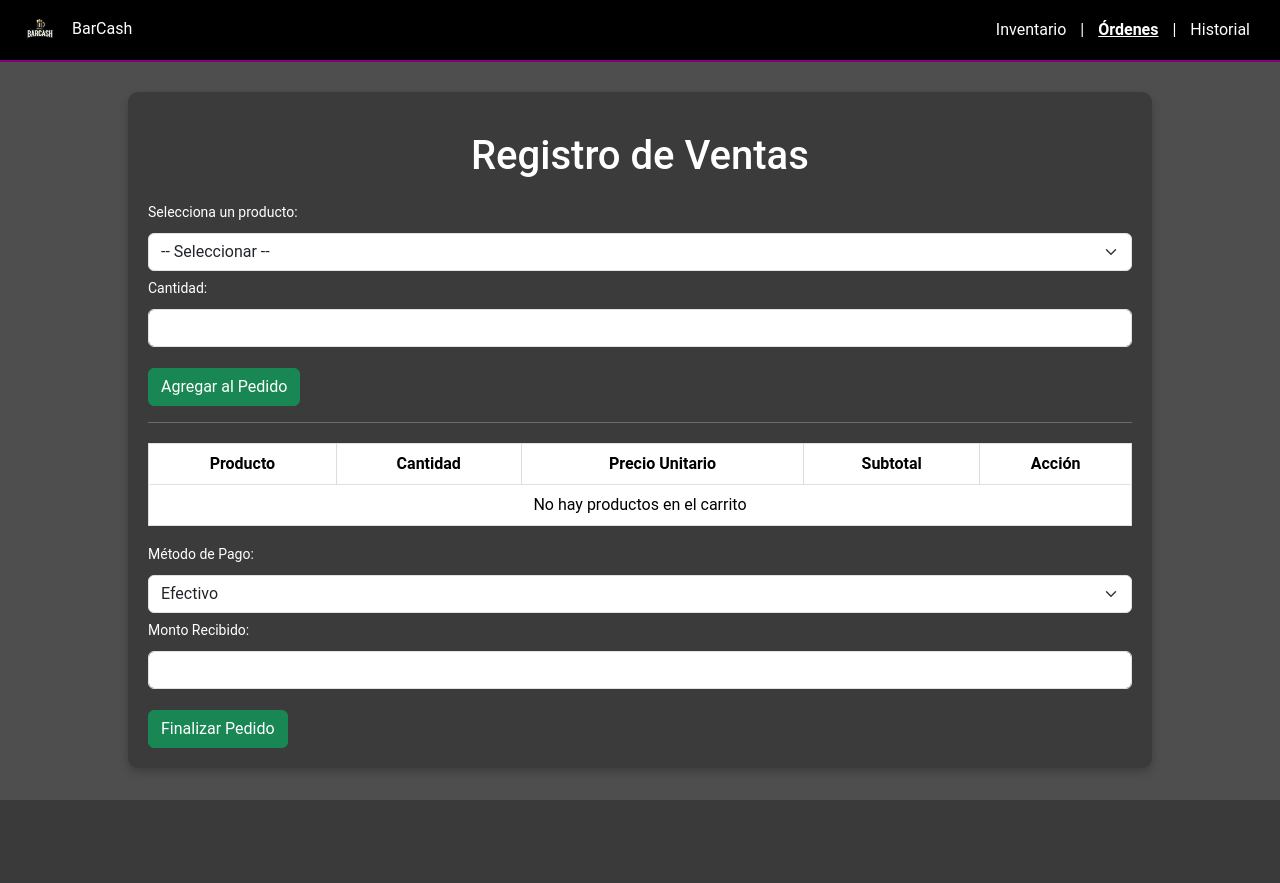
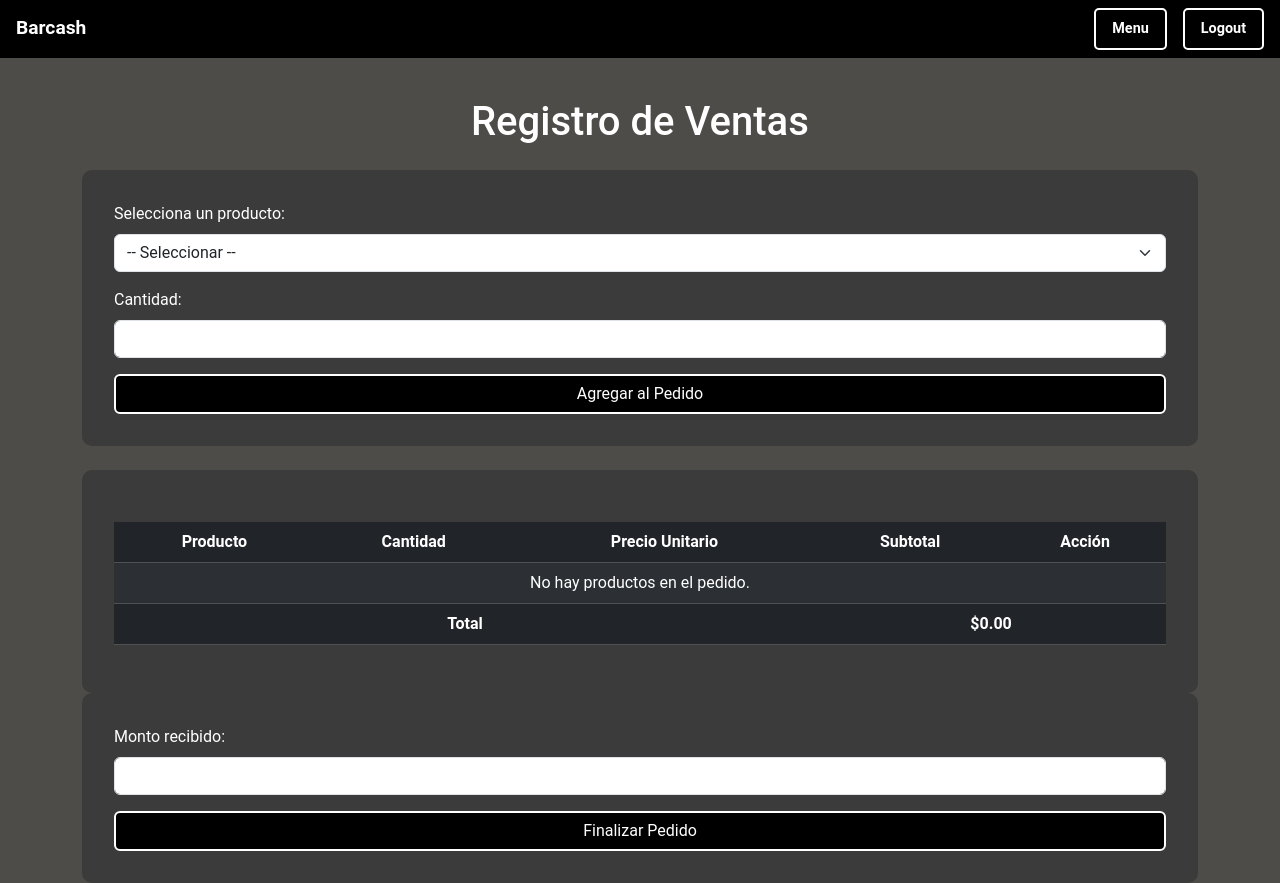
Before and after one commit to louisy03/BarCash, a PHP site: page /orders.php in a window 1280 px wide. Before the commit the page ends 800 px from the top, so only its background shows below. Run offline with PHP 8.4, Linux system fonts and the light colour scheme; tables that the repository leaves empty hold one stand-in row (values such as "Sample post").

Commit message:
Correccion de UI y codigo
Falta corregir error de cambio al tener multiples tipos de productos, ya que da mal el cambio

```diff
--- a/orders.php
+++ b/orders.php
@@ -2,11 +2,96 @@
 session_start();
 include 'db/connection.php';
 
+// Fetch all products
 $query = "SELECT * FROM producto";
 $result = $conection->query($query);
 
+// Initialize total
 $total = 0;
+
+// Handle "Agregar al Pedido" form submission
+if (isset($_POST['agregar'])) {
+    $idProducto = $_POST['producto'];
+    $cantidad = $_POST['cantidad'];
+
+    // Check if the product is already in the cart
+    $exists = false;
+    foreach ($_SESSION['carrito'] as &$item) {
+        if ($item['id'] == $idProducto) {
+            $item['cantidad'] += $cantidad;
+            $exists = true;
+            break;
+        }
+    }
+
+    // If the product is not in the cart, add it
+    if (!$exists) {
+        $query = "SELECT * FROM producto WHERE ID_Producto = $idProducto";
+        $producto = $conection->query($query)->fetch_assoc();
+        if ($producto) {
+            $_SESSION['carrito'][] = [
+                'id' => $producto['ID_Producto'],
+                'nombre' => $producto['Nombre'],
+                'precio' => $producto['Precio'],
+                'cantidad' => $cantidad
+            ];
+        }
+    }
+}
+
+// Handle "Eliminar" button form submission
+if (isset($_POST['eliminar'])) {
+    $indice = $_POST['indice'];
+    if (isset($_SESSION['carrito'][$indice])) {
+        unset($_SESSION['carrito'][$indice]);
+        $_SESSION['carrito'] = array_values($_SESSION['carrito']); // Reindex the array
+    }
+    header('Location: orders.php');
+    exit();
+}
+
+// Handle "Calcular Cambio" and "Submit Order"
+$cambio = null;
+if (isset($_POST['submit_order'])) {
+    $recibido = $_POST['recibido'];
+
+    foreach ($_SESSION['carrito'] as $item) {
+        $total += $item['precio'] * $item['cantidad'];
+    }
+
+    if ($recibido < $total) {
+        $error = "El monto recibido no puede ser menor al total.";
+    } else {
+        $cambio = $recibido - $total;
+
+        if (empty($_SESSION['carrito'])) {
+            $error = "No hay productos en el pedido.";
+        } else {
+            $idAdministrador = 1; // Replace with the actual logged-in administrator ID
+            $fecha = date('Y-m-d');
+
+            // Insert into `pedido`
+            $query = "INSERT INTO pedido (ID_Administrador, Fecha, Metodo_Pago, Total, Recibido, Cambio)
+                      VALUES ($idAdministrador, '$fecha', 'Efectivo', $total, $recibido, $cambio)";
+            $conection->query($query);
+
+            $idPedido = $conection->insert_id;
+
+            // Insert into `detalle_pedido`
+            foreach ($_SESSION['carrito'] as $item) {
+                $query = "INSERT INTO detalle_pedido (ID_Pedido, ID_Producto, Cantidad)
+                          VALUES ($idPedido, {$item['id']}, {$item['cantidad']})";
+                $conection->query($query);
+            }
+
+            // Clear the cart
+            $_SESSION['carrito'] = [];
+            $success = "Pedido registrado correctamente. Cambio: $$cambio.";
+        }
+    }
+}
 ?>
+
 <!DOCTYPE html>
 <html lang="es">
 <head>
@@ -16,135 +101,119 @@
     <link href="https://cdn.jsdelivr.net/npm/bootstrap@5.3.1/dist/css/bootstrap.min.css" rel="stylesheet">
     <style>
         body {
-            font-family: 'Roboto', sans-serif;
-            background-color: #4e4e4e;
-            color: #ffffff;
+            background-color: rgba(77, 76, 72, 255);
+            color: white;
             margin: 0;
             padding: 0;
+            font-family: 'Roboto', sans-serif;
         }
-        h1 {
-            text-align: center;
-            margin: 20px 0;
+        .top-bar {
+            background-color: black;
             color: white;
+            display: flex;
+            align-items: center;
+            justify-content: space-between;
+            padding: 0.5rem 1rem;
+        }
+        .top-bar .logo {
+            font-size: 1.2rem;
+            font-weight: bold;
+        }
+        .top-bar .menu-buttons {
+            display: flex;
+            gap: 1rem;
+        }
+        .top-bar button {
+            background-color: black;
+            color: white;
+            border: 2px solid white;
+            padding: 0.5rem 1rem;
+            font-size: 0.9rem;
+            font-weight: bold;
+            border-radius: 5px;
+            cursor: pointer;
+        }
+        .top-bar button:hover {
+            background-color: white;
+            color: black;
         }
         .container {
-            width: 80%;
-            margin: 30px auto;
+            margin-top: 40px;
+        }
+        .form-box {
             background-color: rgba(58, 59, 58, 1);
+            padding: 2rem;
             border-radius: 10px;
-            padding: 20px;
-            box-shadow: 0 4px 8px rgba(0, 0, 0, 0.2);
-        }
-        label {
-            font-size: 14px;
-            color: white;
-            margin-bottom: 5px;
-        }
-        select, input {
-            padding: 10px;
-            margin: 5px 0;
-            border: 1px solid #ccc;
-            border-radius: 4px;
-            background-color: #fff;
-            color: #000;
-        }
-        button {
-            padding: 10px 15px;
-            background-color: #3498db;
-            color: white;
-            border: none;
-            border-radius: 4px;
-            cursor: pointer;
-            transition: background-color 0.3s;
-        }
-        button:hover {
-            background-color: #2980b9;
         }
         table {
             width: 100%;
+            margin: 20px auto;
+            text-align: center;
             border-collapse: collapse;
-            margin-top: 20px;
         }
-        th, td {
-            border: 1px solid #ddd;
-            padding: 12px;
-            text-align: center;
+        table th, table td {
+            padding: 10px;
         }
-        th {
-            background-color: #3498db;
+        table th {
+            background-color: #444;
             color: white;
         }
-        tr:nth-child(even) {
-            background-color: #f9f9f9;
+        table {
+            background-color: #222;
+            color: white;
         }
-        .footer {
+        .btn-primary, .btn-submit {
+            background-color: black;
+            color: white;
+            border: 2px solid white;
+        }
+        .btn-primary:hover, .btn-submit:hover {
+            background-color: white;
+            color: black;
+        }
+        .centered {
+            margin: 0 auto;
+        }
+        .total-row {
+            background-color: #333;
+            color: white;
             font-weight: bold;
-            font-size: 18px;
-            text-align: right;
-        }
-        .navbar {
-            background-color: black;
-            padding: 10px 20px;
-            display: flex;
-            align-items: center;
-            justify-content: space-between;
-            border-bottom: 2px solid purple;
-        }
-        .navbar img {
-            height: 40px;
-        }
-        .navbar a {
-            color: white;
-            text-decoration: none;
-            margin: 0 10px;
-        }
-        .navbar a.active {
-            font-weight: bold;
-            text-decoration: underline;
         }
     </style>
 </head>
 <body>
-    <!-- Navbar -->
-    <nav class="navbar">
-        <!-- Logo a la izquierda -->
-        <div>
-            <img src="assets/images/logo.png" alt="Logo">
-            <span class="text-white ms-2">BarCash</span>
+    <div class="top-bar">
+        <div class="logo">Barcash</div>
+        <div class="menu-buttons">
+            <button onclick="location.href='dashboard.php'">Menu</button>
+            <button onclick="location.href='logout.php'">Logout</button>
+        </div>
     </div>
 
-        <!-- Opciones del menú -->
-        <div>
-            <a href="inventory.php">Inventario</a> |
-            <a href="orders.php" class="active">Órdenes</a> |
-            <a href="records.php">Historial</a>
-        </div>
-    </nav>
+    <div class="container">
+        <h1 class="text-center mb-4">Registro de Ventas</h1>
 
-    <div class="container">
-        <h1>Registro de Ventas</h1>
-        <form method="POST" action="orders.php">
-            <div>
-                <label for="producto">Selecciona un producto:</label>
+        <!-- Add to Order Form -->
+        <form method="POST" class="form-box mb-4">
+            <div class="mb-3">
+                <label for="producto" class="form-label">Selecciona un producto:</label>
                 <select name="producto" id="producto" class="form-select" required>
                     <option value="">-- Seleccionar --</option>
-                    <?php while ($row = $result->fetch_assoc()) { ?>
-                        <option value="<?= $row['ID_Producto'] ?>">
-                            <?= $row['Nombre'] ?> - $<?= number_format($row['Precio'], 2) ?>
-                        </option>
-                    <?php } ?>
+                    <?php while ($row = $result->fetch_assoc()): ?>
+                        <option value="<?= $row['ID_Producto'] ?>"><?= $row['Nombre'] ?> - $<?= number_format($row['Precio'], 2) ?></option>
+                    <?php endwhile; ?>
                 </select>
             </div>
-            <div>
-                <label for="cantidad">Cantidad:</label>
+            <div class="mb-3">
+                <label for="cantidad" class="form-label">Cantidad:</label>
                 <input type="number" name="cantidad" id="cantidad" class="form-control" min="1" required>
             </div>
-            <div>
-                <button type="submit" name="agregar" class="btn btn-success mt-3">Agregar al Pedido</button>
-            </div>
+            <button type="submit" name="agregar" class="btn btn-primary w-100">Agregar al Pedido</button>
         </form>
-        <hr>
-        <table class="table table-bordered">
+
+        <!-- Sales Table -->
+        <div class="form-box centered">
+            <table class="table table-dark table-striped">
                 <thead>
                     <tr>
                         <th>Producto</th>
@@ -155,114 +224,55 @@
                     </tr>
                 </thead>
                 <tbody>
-                <?php
-                if (!isset($_SESSION['carrito'])) {
-                    $_SESSION['carrito'] = [];
-                }
-                if (isset($_POST['agregar'])) {
-                    $idProducto = $_POST['producto'];
-                    $cantidad = $_POST['cantidad'];
-
-                    $existe = false;
-                    foreach ($_SESSION['carrito'] as &$item) {
-                        if ($item['id'] == $idProducto) {
-                            $item['cantidad'] += $cantidad;
-                            $existe = true;
-                            break;
-                        }
-                    }
-                    if (!$existe) {
-                        $query = "SELECT * FROM producto WHERE ID_Producto = $idProducto";
-                        $producto = $conection->query($query)->fetch_assoc();
-                        $_SESSION['carrito'][] = [
-                            'id' => $producto['ID_Producto'],
-                            'nombre' => $producto['Nombre'],
-                            'precio' => $producto['Precio'],
-                            'cantidad' => $cantidad
-                        ];
-                    }
-                }
-                if (!empty($_SESSION['carrito'])) {
-                    foreach ($_SESSION['carrito'] as $index => $item) {
-                        $subtotal = $item['precio'] * $item['cantidad'];
-                        $total += $subtotal;
-                        echo "<tr>
-                            <td>{$item['nombre']}</td>
-                            <td>{$item['cantidad']}</td>
-                            <td>$" . number_format($item['precio'], 2) . "</td>
-                            <td>$" . number_format($subtotal, 2) . "</td>
+                    <?php if (!empty($_SESSION['carrito'])): ?>
+                        <?php foreach ($_SESSION['carrito'] as $index => $item): ?>
+                            <?php $subtotal = $item['precio'] * $item['cantidad']; ?>
+                            <?php $total += $subtotal; ?>
+                            <tr>
+                                <td><?= $item['nombre'] ?></td>
+                                <td><?= $item['cantidad'] ?></td>
+                                <td>$<?= number_format($item['precio'], 2) ?></td>
+                                <td>$<?= number_format($subtotal, 2) ?></td>
                                 <td>
-                                <form method='POST' action='orders.php'>
-                                    <input type='hidden' name='indice' value='{$index}'>
-                                    <button type='submit' name='eliminar' class='btn btn-danger'>Eliminar</button>
+                                    <form method="POST">
+                                        <input type="hidden" name="indice" value="<?= $index ?>">
+                                        <button type="submit" name="eliminar" class="btn btn-danger btn-sm">Eliminar</button>
                                     </form>
                                 </td>
-                        </tr>";
-                    }
-                } else {
-                    echo "<tr><td colspan='5'>No hay productos en el carrito</td></tr>";
-                }
-                ?>
+                            </tr>
+                        <?php endforeach; ?>
+                    <?php else: ?>
+                        <tr>
+                            <td colspan="5">No hay productos en el pedido.</td>
+                        </tr>
+                    <?php endif; ?>
                 </tbody>
+                <tfoot>
+                    <tr class="total-row">
+                        <td colspan="3">Total</td>
+                        <td colspan="2">$<?= number_format($total, 2) ?></td>
+                    </tr>
+                </tfoot>
             </table>
+        </div>
 
-        <form method="POST" action="orders.php">
-            <div>
-                <label for="metodo_pago">Método de Pago:</label>
-                <select name="metodo_pago" id="metodo_pago" class="form-select" required>
-                    <option value="Efectivo">Efectivo</option>
-                    <option value="Tarjeta">Tarjeta</option>
-                </select>
-            </div>
-            <div>
-                <label for="recibido">Monto Recibido:</label>
+        <!-- Calculate Change -->
+        <form method="POST" class="form-box">
+            <div class="mb-3">
+                <label for="recibido" class="form-label">Monto recibido:</label>
                 <input type="number" name="recibido" id="recibido" class="form-control" min="0" required>
             </div>
-            <div>
-                <button type="submit" name="finalizar" class="btn btn-success mt-3">Finalizar Pedido</button>
-            </div>
+            <button type="submit" name="submit_order" class="btn btn-submit w-100">Finalizar Pedido</button>
         </form>
 
-        <?php
-        if (isset($_POST['eliminar'])) {
-            $indice = $_POST['indice'];
-            unset($_SESSION['carrito'][$indice]);
-            $_SESSION['carrito'] = array_values($_SESSION['carrito']);
-            header('Location: orders.php');
-            exit();
-        }
-        if (isset($_POST['finalizar'])) {
-            $metodo_pago = $_POST['metodo_pago'];
-            $recibido = $_POST['recibido'];
-
-            if ($recibido < $total) {
-                echo "<script>alert('El monto recibido no puede ser menor al total.');</script>";
-                exit();
-            }
-
-            $cambio = $recibido - $total;
-            $idAdministrador = 1;
-            $fecha = date('Y-m-d');
-
-            $query = "INSERT INTO pedido (ID_Administrador, Fecha, Metodo_Pago, Total, Recibido, Cambio)
-                      VALUES ($idAdministrador, '$fecha', '$metodo_pago', $total, $recibido, $cambio)";
-            $conection->query($query);
-
-            $idPedido = $conection->insert_id;
-
-            foreach ($_SESSION['carrito'] as $item) {
-                $query = "INSERT INTO detalle_pedido (ID_Pedido, ID_Producto, Cantidad)
-                          VALUES ($idPedido, {$item['id']}, {$item['cantidad']})";
-                $conection->query($query);
-            }
-
-            // Limpiar el carrito
-            $_SESSION['carrito'] = [];
-
-            echo "<script>alert('Pedido registrado correctamente.'); window.location = 'orders.php';</script>";
-        }
-        ?>
+        <!-- Change Output -->
+        <?php if (isset($cambio)): ?>
+            <div class="alert alert-success mt-3 text-center">Cambio: $<?= number_format($cambio, 2) ?></div>
+        <?php elseif (isset($error)): ?>
+            <div class="alert alert-danger mt-3 text-center"><?= $error ?></div>
+        <?php elseif (isset($success)): ?>
+            <div class="alert alert-success mt-3 text-center"><?= $success ?></div>
+        <?php endif; ?>
     </div>
-    <script src="https://cdn.jsdelivr.net/npm/bootstrap@5.3.1/dist/js/bootstrap.bundle.min.js"></script>
 </body>
 </html>
```
Also changed, not shown: records.php (+44 -55 lines). Lines whose indentation alone changed are shown as unchanged.
